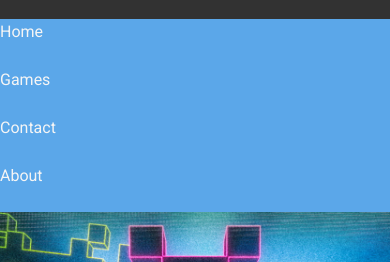
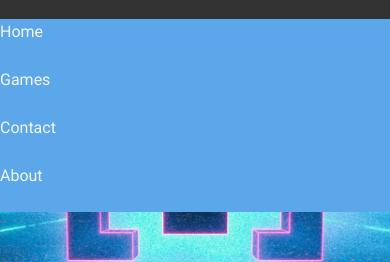
Before and after one commit to DaniloRua/Games-website, a plain HTML site: page index.html in a window 390 px wide. Both pictures are taken after a click on the element 23 px from the left and 38 px from the top of the page. Shown: the part 58-320 px from the top of the page. Drawn offline with Linux system fonts and the light colour scheme.

Commit message:
background + footer adjust

```diff
--- a/style.css
+++ b/style.css
@@ -186,9 +186,11 @@ a {
     transform: translate(0, -17px) rotate(45deg);
  }
  .bars-menu-active{
+  position: fixed;
+  z-index: 1;
   display: flex;
   flex-direction: column;
-  justify-content: center;
+  border: 1px solid rgb(50, 50, 50);
   width: 100%;
   height: 100%;
   border: rgb(50, 50, 50);
@@ -231,35 +233,39 @@ background-color:rgb(91, 167, 233);
 
 .main-background{
   background-size: cover;
+}
 
+footer p {
+  font-size: 12px;
 }
 }
 
+.main-section{
+  position: fixed;
 
+}
 
 .main-background {
   background-image: url(./assets/wallpaperflare.com_wallpaper\ atari.jpg);
   background-repeat: no-repeat;
-  background-position: center;
-    background-size: cover;
+  background-position:bottom;
+  background-size: cover;
   height: 80vh;
   width: 100%;
-  z-index: 9999;
   display: flex;
   flex-direction: column;
-  align-items: center;
+  align-items: flex-start;
   justify-content: center;
-
 }
 
 
 .main-container{
-
   z-index: 1;
   color: whitesmoke;
   font-family: videogame;
   display: flex;
   flex-direction: column;
+
 
 }
 
@@ -305,6 +311,7 @@ p{
 
 
 footer{
+  border: 1px solid red;
 display: flex;
 flex-direction: column;
 align-items: center;
```
